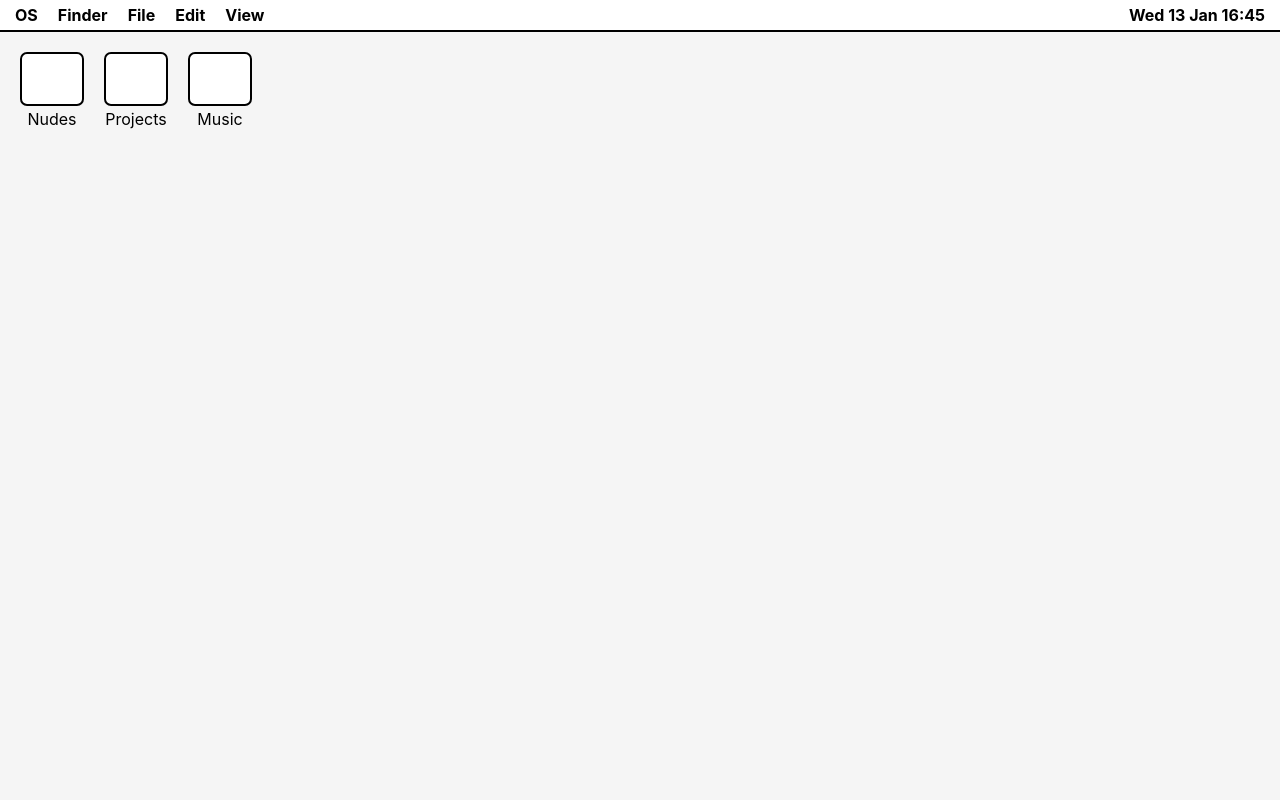
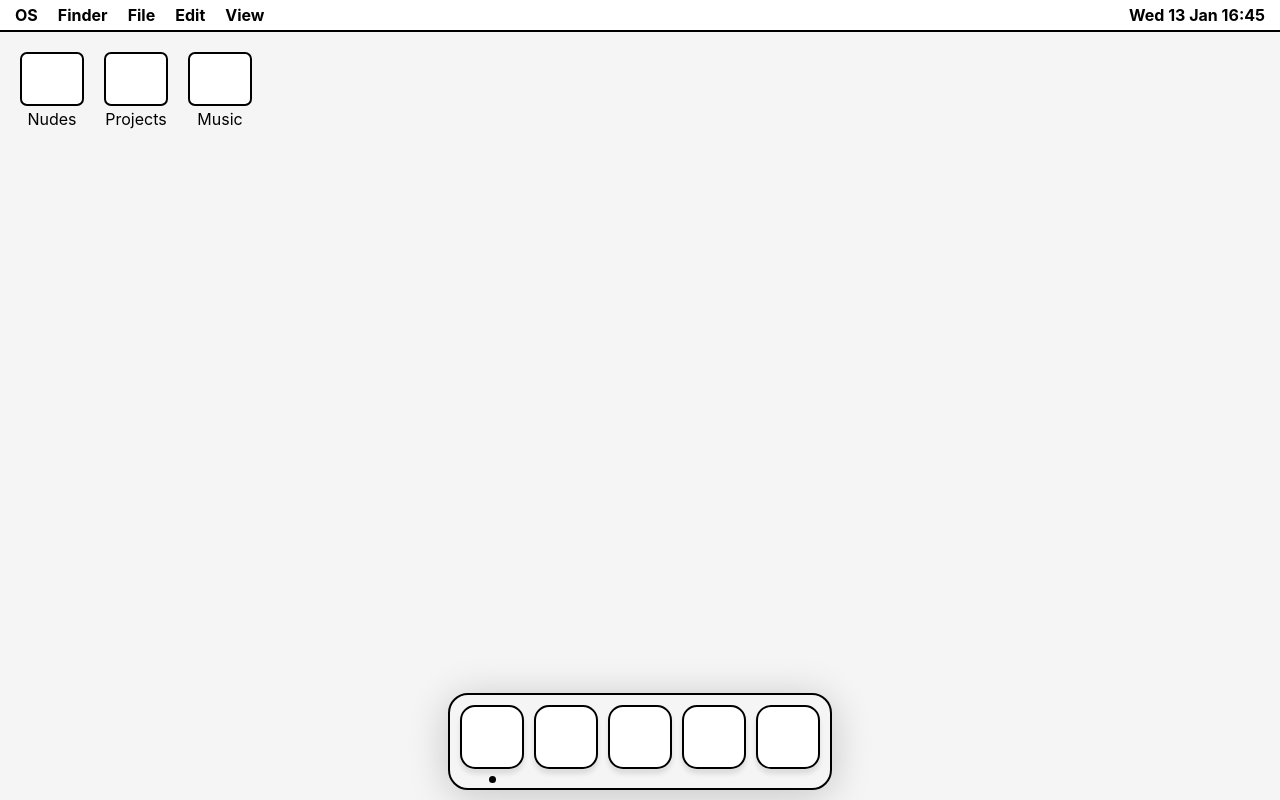
Before and after one commit to domb5041/doms-desktop, a React (Create React App) app: page / in a window 1280 px wide. Built offline with nearby package versions, Linux system fonts and the light colour scheme.

Commit message:
desktop dock

```diff
--- /dev/null
+++ b/src/AppIcon.js
@@ -0,0 +1,55 @@
+import React from 'react';
+import styled from 'styled-components';
+
+const StyledApp = styled.div`
+    padding: 10px 5px 5px 5px;
+    display: flex;
+    flex-direction: column;
+    align-items: center;
+    cursor: pointer;
+    & .app-inner {
+        transition: 0.2s;
+        width: 60px;
+        height: 60px;
+        border: 2px solid black;
+        border-radius: 15px;
+        box-shadow: 0 5px 5px rgba(0, 0, 0, 0.1);
+        background-color: white;
+    }
+    & .app-tooltip {
+        position: absolute;
+        border: 2px solid black;
+        box-shadow: 0 0 5px rgba(0, 0, 0, 0.1);
+        border-radius: 7px;
+        padding: 5px 10px;
+        background-color: white;
+        top: -50px;
+        opacity: 0;
+        font-weight: bold;
+    }
+    & .app-dot {
+        background-color: black;
+        width: 7px;
+        height: 7px;
+        border-radius: 100%;
+        margin-top: 7px;
+    }
+    &:hover {
+        & .app-inner {
+            transform: translateY(-20px);
+        }
+        & .app-tooltip {
+            opacity: 1;
+        }
+    }
+`;
+
+export default function AppIcon({ name, open }) {
+    return (
+        <StyledApp>
+            <div className='app-tooltip'>{name}</div>
+            <div className='app-inner'></div>
+            {open && <div className='app-dot'></div>}
+        </StyledApp>
+    );
+}
--- a/src/Desktop.js
+++ b/src/Desktop.js
@@ -3,6 +3,7 @@ import styled from 'styled-components';
 import Folder from './Folder';
 import fileStructure from './fileStructure';
 import MenuBar from './MenuBar';
+import Dock from './Dock';
 
 const StyledDesktop = styled.div`
     background-color: whitesmoke;
@@ -35,6 +36,7 @@ export default function Desktop() {
                     />
                 ))}
             </div>
+            <Dock />
         </StyledDesktop>
     );
 }
--- /dev/null
+++ b/src/Dock.js
@@ -0,0 +1,27 @@
+import React from 'react';
+import styled from 'styled-components';
+import AppIcon from './AppIcon';
+
+const StyledDock = styled.div`
+    position: absolute;
+    bottom: 10px;
+    border: 2px solid black;
+    left: 50%;
+    transform: translateX(-50%);
+    border-radius: 20px;
+    box-shadow: 0 5px 40px rgba(0, 0, 0, 0.2);
+    display: flex;
+    padding: 0 5px;
+`;
+
+export default function Dock() {
+    return (
+        <StyledDock>
+            <AppIcon name='Finder' open />
+            <AppIcon name='System Preferences' />
+            <AppIcon name='Mail' />
+            <AppIcon name='Safari' />
+            <AppIcon name='Notes' />
+        </StyledDock>
+    );
+}
```
